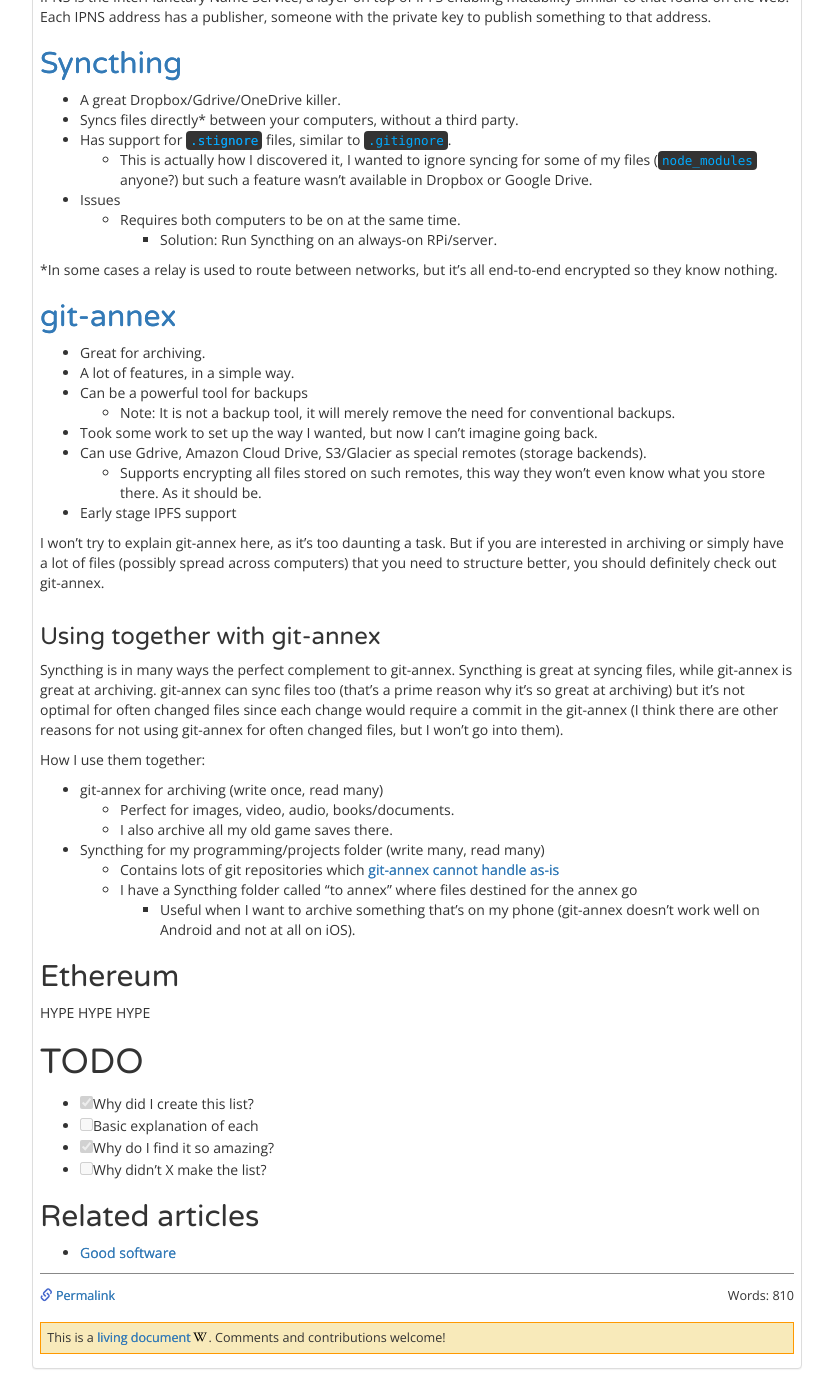
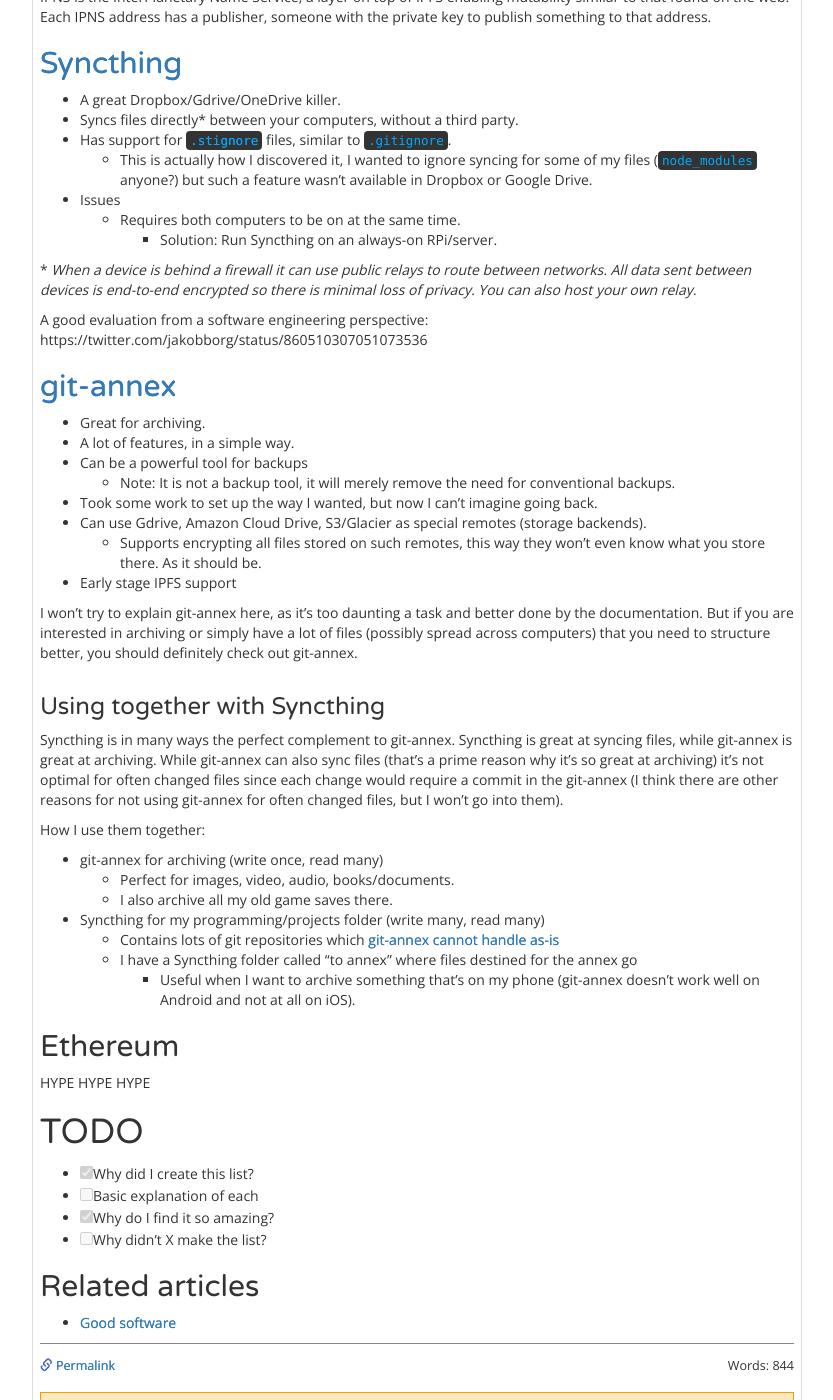
Before and after one commit to ErikBjare/ErikBjare.github.io, a Jekyll site: the page built from _wiki/amazing-oss.md, in a window 1280 px wide and 1400 px high, scrolled down 872 px. Shown: the whole window, without its empty margins (223-1056 px from the left). Built offline with Jekyll 4.4.1, drawn with Linux system fonts in a browser that asks for light colours; nearby versions of some CDN libraries; comment, search, counter and statistics services are not loaded.

Commit message:
minor improvements to wiki

```diff
--- a/_wiki/amazing-oss.md
+++ b/_wiki/amazing-oss.md
@@ -50,7 +50,9 @@
    - Requires both computers to be on at the same time.
      - Solution: Run Syncthing on an always-on RPi/server.
 
-\*In some cases a relay is used to route between networks, but it's all end-to-end encrypted so they know nothing.
+\* *When a device is behind a firewall it can use public relays to route between networks. All data sent between devices is end-to-end encrypted so there is minimal loss of privacy. You can also host your own relay.*
+
+A good evaluation from a software engineering perspective: https://twitter.com/jakobborg/status/860510307051073536
 
 
 ## [git-annex](https://git-annex.branchable.com/)
@@ -64,13 +66,13 @@
    - Supports encrypting all files stored on such remotes, this way they won't even know what you store there. As it should be.
  - Early stage IPFS support
 
-I won't try to explain git-annex here, as it's too daunting a task.
+I won't try to explain git-annex here, as it's too daunting a task and better done by the documentation.
 But if you are interested in archiving or simply have a lot of files (possibly spread across computers) that you need to structure better, you should definitely check out git-annex.
 
 
-### Using together with git-annex
+### Using together with Syncthing
 
-Syncthing is in many ways the perfect complement to git-annex. Syncthing is great at syncing files, while git-annex is great at archiving. git-annex can sync files too (that's a prime reason why it's so great at archiving) but it's not optimal for often changed files since each change would require a commit in the git-annex (I think there are other reasons for not using git-annex for often changed files, but I won't go into them).
+Syncthing is in many ways the perfect complement to git-annex. Syncthing is great at syncing files, while git-annex is great at archiving. While git-annex can also sync files (that's a prime reason why it's so great at archiving) it's not optimal for often changed files since each change would require a commit in the git-annex (I think there are other reasons for not using git-annex for often changed files, but I won't go into them).
 
 How I use them together:
 
```
Also changed, not shown: _wiki/long-software.md (+8 -3 lines), _wiki/naming-things.md (+27 -10 lines), _wiki/physical-limits-of-computation.md (added, +22 -0 lines).
